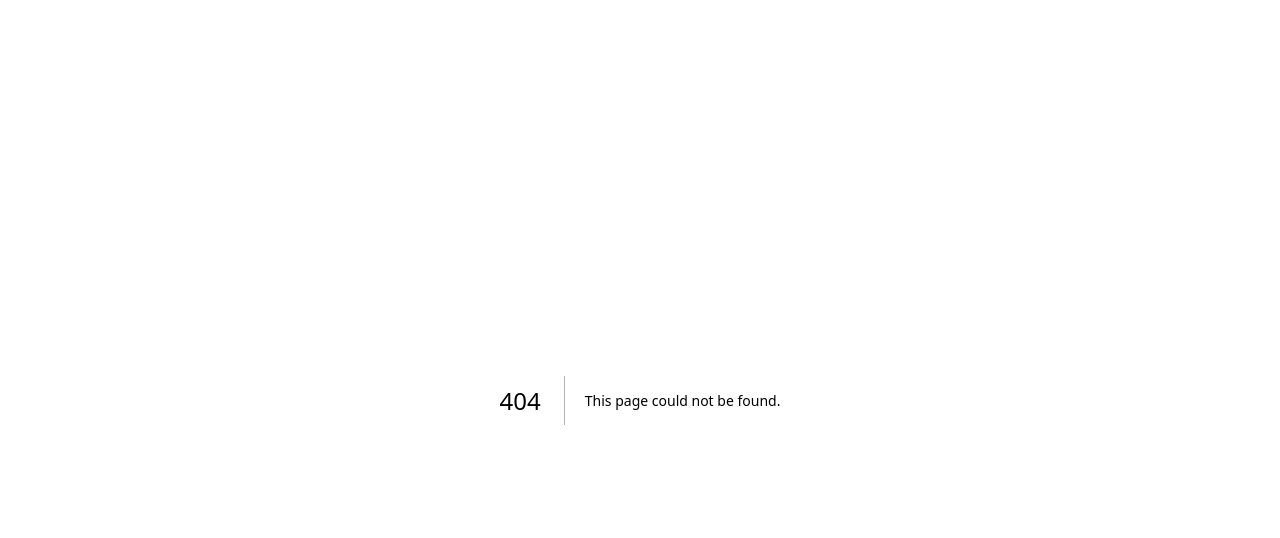
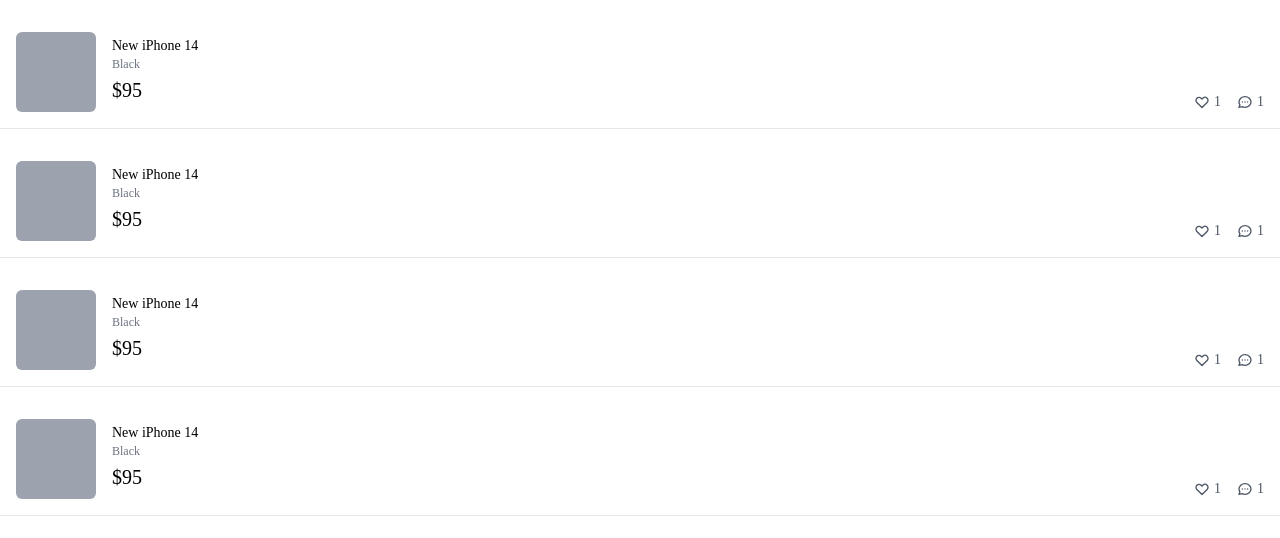
Before and after one commit to chaevid/nextjs-carrot-market, a Next.js app: page /profile/bought in a window 1280 px wide. Before the commit this address had no page. Shown: the top 538 px of the page. Built offline with nearby package versions, Linux system fonts and the light colour scheme.

Commit message:
#5.11 Bought, Loved and Sold

```diff
--- /dev/null
+++ b/src/pages/profile/bought.tsx
@@ -0,0 +1,56 @@
+import { NextPage } from 'next';
+
+const Bought: NextPage = () => {
+  return (
+    <div className="flex flex-col space-y-8 py-8">
+      {[1, 1, 1, 1].map((_, i) => (
+        <div
+          className="flex cursor-pointer justify-between border-b px-4 pb-4"
+          key={i}>
+          <div className="flex space-x-4">
+            <div className="aspect-square w-20 rounded-md bg-gray-400" />
+            <div className="flex flex-col pt-1">
+              <h3 className="text-sm font-medium">New iPhone 14</h3>
+              <span className="text-xs text-gray-500">Black</span>
+              <span className="mt-1 text-xl font-medium">$95</span>
+            </div>
+          </div>
+          <div className="flex items-end justify-end space-x-4">
+            <div className="flex items-center space-x-1 text-sm text-gray-600">
+              <svg
+                className="h-4 w-4"
+                fill="none"
+                stroke="currentColor"
+                viewBox="0 0 24 24"
+                xmlns="http://www.w3.org/2000/svg">
+                <path
+                  strokeLinecap="round"
+                  strokeLinejoin="round"
+                  strokeWidth="2"
+                  d="M4.318 6.318a4.5 4.5 0 000 6.364L12 20.364l7.682-7.682a4.5 4.5 0 00-6.364-6.364L12 7.636l-1.318-1.318a4.5 4.5 0 00-6.364 0z"></path>
+              </svg>
+              <span>1</span>
+            </div>
+            <div className="flex items-center space-x-1 text-sm text-gray-600">
+              <svg
+                className="h-4 w-4"
+                fill="none"
+                stroke="currentColor"
+                viewBox="0 0 24 24"
+                xmlns="http://www.w3.org/2000/svg">
+                <path
+                  strokeLinecap="round"
+                  strokeLinejoin="round"
+                  strokeWidth="2"
+                  d="M8 12h.01M12 12h.01M16 12h.01M21 12c0 4.418-4.03 8-9 8a9.863 9.863 0 01-4.255-.949L3 20l1.395-3.72C3.512 15.042 3 13.574 3 12c0-4.418 4.03-8 9-8s9 3.582 9 8z"></path>
+              </svg>
+              <span>1</span>
+            </div>
+          </div>
+        </div>
+      ))}
+    </div>
+  );
+};
+
+export default Bought;
--- a/src/pages/profile.tsx
+++ b/src/pages/profile/index.tsx
@@ -12,7 +12,9 @@
       </div>
       <div className="mt-10 flex justify-around">
         <div className="flex flex-col items-center space-y-2">
-          <div className="flex aspect-square w-14 items-center justify-center rounded-full bg-orange-500 text-white">
+          <div
+            className="flex aspect-square w-14 cursor-pointer items-center justify-center rounded-full bg-orange-500 text-white
+          hover:bg-orange-600">
             <svg
               className="h-6 w-6"
               fill="none"
@@ -29,7 +31,9 @@
           <span className="text-sm font-medium text-gray-700">판매내역</span>
         </div>
         <div className="flex flex-col items-center space-y-2">
-          <div className="flex aspect-square w-14 items-center justify-center rounded-full bg-orange-500 text-white">
+          <div
+            className="flex aspect-square w-14 cursor-pointer items-center justify-center rounded-full bg-orange-500 text-white
+          hover:bg-orange-600">
             <svg
               className="h-6 w-6"
               fill="none"
@@ -46,7 +50,9 @@
           <span className="text-sm font-medium text-gray-700">구매내역</span>
         </div>
         <div className="flex flex-col items-center space-y-2">
-          <div className="flex aspect-square w-14 items-center justify-center rounded-full bg-orange-500 text-white">
+          <div
+            className="flex aspect-square w-14 cursor-pointer items-center justify-center rounded-full bg-orange-500 text-white
+          hover:bg-orange-600">
             <svg
               className="h-6 w-6"
               fill="none"
--- /dev/null
+++ b/src/pages/profile/loved.tsx
@@ -0,0 +1,56 @@
+import { NextPage } from 'next';
+
+const Loved: NextPage = () => {
+  return (
+    <div className="flex flex-col space-y-8 py-8">
+      {[1, 1, 1, 1].map((_, i) => (
+        <div
+          className="flex cursor-pointer justify-between border-b px-4 pb-4"
+          key={i}>
+          <div className="flex space-x-4">
+            <div className="aspect-square w-20 rounded-md bg-gray-400" />
+            <div className="flex flex-col pt-1">
+              <h3 className="text-sm font-medium">New iPhone 14</h3>
+              <span className="text-xs text-gray-500">Black</span>
+              <span className="mt-1 text-xl font-medium">$95</span>
+            </div>
+          </div>
+          <div className="flex items-end justify-end space-x-4">
+            <div className="flex items-center space-x-1 text-sm text-gray-600">
+              <svg
+                className="h-4 w-4"
+                fill="none"
+                stroke="currentColor"
+                viewBox="0 0 24 24"
+                xmlns="http://www.w3.org/2000/svg">
+                <path
+                  strokeLinecap="round"
+                  strokeLinejoin="round"
+                  strokeWidth="2"
+                  d="M4.318 6.318a4.5 4.5 0 000 6.364L12 20.364l7.682-7.682a4.5 4.5 0 00-6.364-6.364L12 7.636l-1.318-1.318a4.5 4.5 0 00-6.364 0z"></path>
+              </svg>
+              <span>1</span>
+            </div>
+            <div className="flex items-center space-x-1 text-sm text-gray-600">
+              <svg
+                className="h-4 w-4"
+                fill="none"
+                stroke="currentColor"
+                viewBox="0 0 24 24"
+                xmlns="http://www.w3.org/2000/svg">
+                <path
+                  strokeLinecap="round"
+                  strokeLinejoin="round"
+                  strokeWidth="2"
+                  d="M8 12h.01M12 12h.01M16 12h.01M21 12c0 4.418-4.03 8-9 8a9.863 9.863 0 01-4.255-.949L3 20l1.395-3.72C3.512 15.042 3 13.574 3 12c0-4.418 4.03-8 9-8s9 3.582 9 8z"></path>
+              </svg>
+              <span>1</span>
+            </div>
+          </div>
+        </div>
+      ))}
+    </div>
+  );
+};
+
+export default Loved;
--- /dev/null
+++ b/src/pages/profile/sold.tsx
@@ -0,0 +1,56 @@
+import { NextPage } from 'next';
+
+const Sold: NextPage = () => {
+  return (
+    <div className="flex flex-col space-y-8 py-8">
+      {[1, 1, 1, 1].map((_, i) => (
+        <div
+          className="flex cursor-pointer justify-between border-b px-4 pb-4"
+          key={i}>
+          <div className="flex space-x-4">
+            <div className="aspect-square w-20 rounded-md bg-gray-400" />
+            <div className="flex flex-col pt-1">
+              <h3 className="text-sm font-medium">New iPhone 14</h3>
+              <span className="text-xs text-gray-500">Black</span>
+              <span className="mt-1 text-xl font-medium">$95</span>
+            </div>
+          </div>
+          <div className="flex items-end justify-end space-x-4">
+            <div className="flex items-center space-x-1 text-sm text-gray-600">
+              <svg
+                className="h-4 w-4"
+                fill="none"
+                stroke="currentColor"
+                viewBox="0 0 24 24"
+                xmlns="http://www.w3.org/2000/svg">
+                <path
+                  strokeLinecap="round"
+                  strokeLinejoin="round"
+                  strokeWidth="2"
+                  d="M4.318 6.318a4.5 4.5 0 000 6.364L12 20.364l7.682-7.682a4.5 4.5 0 00-6.364-6.364L12 7.636l-1.318-1.318a4.5 4.5 0 00-6.364 0z"></path>
+              </svg>
+              <span>1</span>
+            </div>
+            <div className="flex items-center space-x-1 text-sm text-gray-600">
+              <svg
+                className="h-4 w-4"
+                fill="none"
+                stroke="currentColor"
+                viewBox="0 0 24 24"
+                xmlns="http://www.w3.org/2000/svg">
+                <path
+                  strokeLinecap="round"
+                  strokeLinejoin="round"
+                  strokeWidth="2"
+                  d="M8 12h.01M12 12h.01M16 12h.01M21 12c0 4.418-4.03 8-9 8a9.863 9.863 0 01-4.255-.949L3 20l1.395-3.72C3.512 15.042 3 13.574 3 12c0-4.418 4.03-8 9-8s9 3.582 9 8z"></path>
+              </svg>
+              <span>1</span>
+            </div>
+          </div>
+        </div>
+      ))}
+    </div>
+  );
+};
+
+export default Sold;
```
